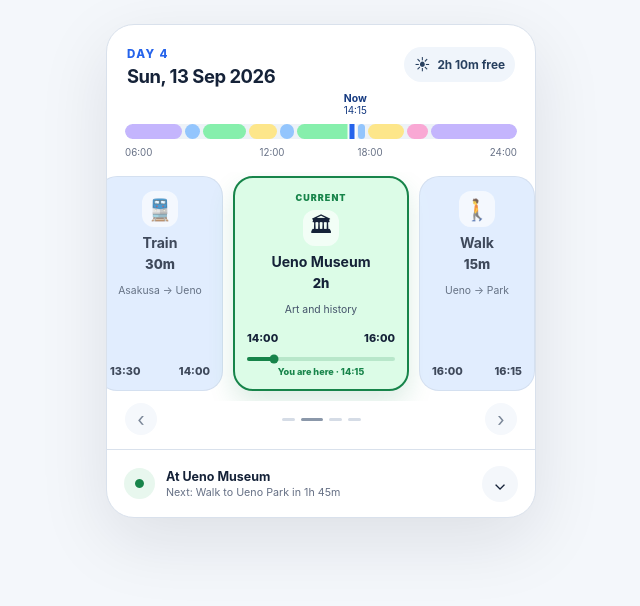
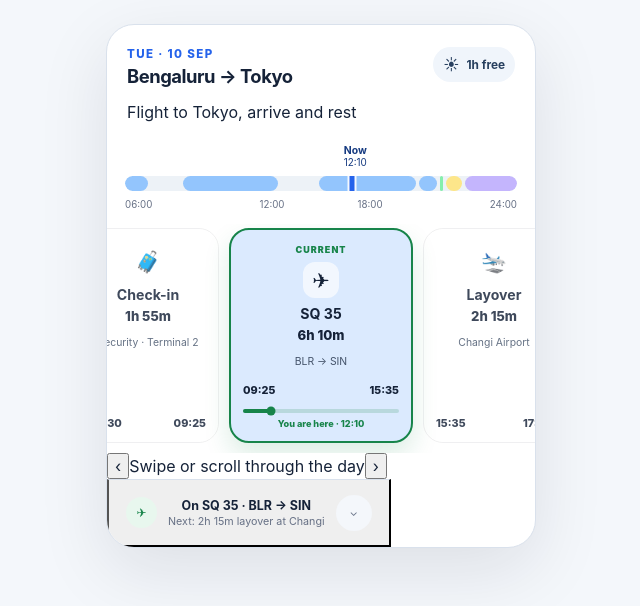
Before and after one commit to brijbh/ullalu, a Next.js app: page / in a window 1280 px wide. Shown: the top 606 px of the page, without its empty margins (319-959 px from the left). Built offline with nearby package versions, Linux system fonts and the light colour scheme.

Commit message:
feat: align expanded day card with detailed itinerary mockup

```diff
--- a/app/page.tsx
+++ b/app/page.tsx
@@ -2,7 +2,7 @@
 
 import { useEffect, useRef, useState } from "react";
 
-type SegmentKind = "travel" | "activity" | "free" | "reservation" | "rest";
+type SegmentKind = "travel" | "activity" | "free" | "reservation" | "rest" | "buffer";
 
 type FocusSegment = {
   kind: SegmentKind;
@@ -16,117 +16,216 @@ type FocusSegment = {
   current?: boolean;
 };
 
+type TimelineItem = {
+  time: string;
+  suffix?: string;
+  kind: SegmentKind;
+  icon: string;
+  title: string;
+  meta: string;
+  chip?: string;
+};
+
 const overviewSegments = [
-  { kind: "rest", weight: 2 },
-  { kind: "travel", weight: 0.5 },
-  { kind: "activity", weight: 1.5 },
+  { kind: "travel", weight: 1.5 },
+  { kind: "buffer", weight: 1.92 },
+  { kind: "travel", weight: 6.17 },
+  { kind: "buffer", weight: 2.25 },
+  { kind: "travel", weight: 6.33 },
+  { kind: "travel", weight: 1.17 },
+  { kind: "activity", weight: 0.25 },
   { kind: "free", weight: 1 },
-  { kind: "travel", weight: 0.5 },
-  { kind: "activity", weight: 2 },
-  { kind: "travel", weight: 0.25 },
-  { kind: "free", weight: 1.25 },
-  { kind: "reservation", weight: 0.75 },
-  { kind: "rest", weight: 3 },
+  { kind: "rest", weight: 3.41 },
 ] as const;
 
 const focusSegments: FocusSegment[] = [
   {
-    kind: "activity",
-    icon: "☕",
-    title: "Breakfast",
-    duration: "1h",
-    start: "08:30",
-    end: "09:30",
-    detail: "Asakusa",
-    width: 132,
+    kind: "travel",
+    icon: "🚗",
+    title: "To BLR Airport",
+    duration: "45m",
+    start: "06:00",
+    end: "06:45",
+    detail: "Home → BLR",
+    width: 138,
+  },
+  {
+    kind: "buffer",
+    icon: "🧳",
+    title: "Check-in",
+    duration: "1h 55m",
+    start: "07:30",
+    end: "09:25",
+    detail: "Security · Terminal 2",
+    width: 142,
+  },
+  {
+    kind: "travel",
+    icon: "✈",
+    title: "SQ 35",
+    duration: "6h 10m",
+    start: "09:25",
+    end: "15:35",
+    detail: "BLR → SIN",
+    width: 184,
+    current: true,
+  },
+  {
+    kind: "buffer",
+    icon: "🛬",
+    title: "Layover",
+    duration: "2h 15m",
+    start: "15:35",
+    end: "17:50",
+    detail: "Changi Airport",
+    width: 142,
+  },
+  {
+    kind: "travel",
+    icon: "✈",
+    title: "SQ 12",
+    duration: "6h 20m",
+    start: "17:50",
+    end: "14:10 +1",
+    detail: "SIN → NRT",
+    width: 184,
   },
   {
     kind: "travel",
     icon: "🚆",
-    title: "Train",
-    duration: "30m",
-    start: "13:30",
-    end: "14:00",
-    detail: "Asakusa → Ueno",
-    width: 126,
+    title: "To hotel",
+    duration: "1h 10m",
+    start: "14:10",
+    end: "15:20",
+    detail: "NRT → Shinjuku",
+    width: 146,
   },
   {
     kind: "activity",
-    icon: "🏛",
-    title: "Ueno Museum",
-    duration: "2h",
-    start: "14:00",
-    end: "16:00",
-    detail: "Art and history",
-    width: 176,
-    current: true,
-  },
-  {
-    kind: "travel",
-    icon: "🚶",
-    title: "Walk",
+    icon: "🏨",
+    title: "Check-in",
     duration: "15m",
-    start: "16:00",
-    end: "16:15",
-    detail: "Ueno → Park",
-    width: 116,
+    start: "15:20",
+    end: "15:35",
+    detail: "Hotel Gracery",
+    width: 132,
   },
   {
     kind: "free",
     icon: "◷",
-    title: "Free",
-    duration: "45m",
-    start: "16:15",
-    end: "17:00",
+    title: "Free time",
+    duration: "~1h",
+    start: "15:35",
+    end: "16:35",
     detail: "Explore nearby",
-    width: 122,
+    width: 132,
+  },
+];
+
+const timelineItems: TimelineItem[] = [
+  {
+    time: "06:00",
+    kind: "travel",
+    icon: "🚗",
+    title: "Travel to BLR Airport",
+    meta: "Car · 45 min · 32 km",
+    chip: "Home → BLR",
   },
   {
-    kind: "reservation",
-    icon: "🍜",
-    title: "Dinner",
-    duration: "1h 30m",
-    start: "18:30",
-    end: "20:00",
-    detail: "Reservation",
-    width: 154,
+    time: "07:30",
+    kind: "buffer",
+    icon: "🧳",
+    title: "Check-in & Security",
+    meta: "1h 55m · Kempegowda Int. Airport (BLR)",
+  },
+  {
+    time: "09:25",
+    kind: "travel",
+    icon: "✈",
+    title: "SQ 35   BLR → SIN",
+    meta: "6h 10m · Singapore Airlines",
+    chip: "Terminal 2",
+  },
+  {
+    time: "15:35",
+    kind: "buffer",
+    icon: "🛬",
+    title: "Layover in Singapore",
+    meta: "2h 15m · Changi Airport (SIN)",
+  },
+  {
+    time: "17:50",
+    kind: "travel",
+    icon: "✈",
+    title: "SQ 12   SIN → NRT",
+    meta: "6h 20m · Singapore Airlines",
+    chip: "Terminal 3",
+  },
+  {
+    time: "14:10",
+    suffix: "+1d",
+    kind: "travel",
+    icon: "🚆",
+    title: "Travel to hotel",
+    meta: "1h 10m · Train (Narita Express)",
+    chip: "NRT → Hotel",
+  },
+  {
+    time: "15:20",
+    kind: "activity",
+    icon: "🏨",
+    title: "Check-in",
+    meta: "Hotel Gracery Shinjuku · Shinjuku, Tokyo",
+  },
+  {
+    time: "",
+    kind: "free",
+    icon: "◷",
+    title: "Evening free time",
+    meta: "~ 1 hour · Explore nearby / early dinner",
   },
 ];
 
 export default function Home() {
   const [expanded, setExpanded] = useState(false);
   const currentRef = useRef<HTMLElement | null>(null);
+  const stripRef = useRef<HTMLElement | null>(null);
 
   useEffect(() => {
     currentRef.current?.scrollIntoView({
-      behavior: "auto",
+      behavior: "instant",
       block: "nearest",
       inline: "center",
     });
   }, []);
 
+  const scrollStrip = (direction: -1 | 1) => {
+    stripRef.current?.scrollBy({ left: direction * 170, behavior: "smooth" });
+  };
+
   return (
     <main className="page-shell">
       <section
         className={`calendar-card${expanded ? " calendar-card--expanded" : ""}`}
-        aria-label="Ullalu Day 4 itinerary"
-        onClick={() => setExpanded((value) => !value)}
+        aria-label="Ullalu travel day itinerary"
+        onClick={() => setExpanded(true)}
       >
         <header className="calendar-card__header">
           <div>
-            <p className="day-kicker">DAY 4</p>
-            <h1>Sun, 13 Sep 2026</h1>
+            <p className="day-kicker">TUE · 10 SEP</p>
+            <h1>Bengaluru → Tokyo</h1>
+            <p className="day-subtitle">Flight to Tokyo, arrive and rest</p>
           </div>
-          <div className="free-pill" aria-label="2 hours 10 minutes free">
+          <div className="free-pill" aria-label="1 hour free">
             <span aria-hidden="true">☀</span>
-            <strong>2h 10m free</strong>
+            <strong>1h free</strong>
           </div>
         </header>
 
         <section className="overview" aria-label="Full-day overview">
           <div className="overview__now" aria-hidden="true">
             <strong>Now</strong>
-            <span>14:15</span>
+            <span>12:10</span>
           </div>
           <div className="overview__track">
             {overviewSegments.map((segment, index) => (
@@ -136,7 +235,7 @@ export default function Home() {
                 style={{ flexGrow: segment.weight }}
               />
             ))}
-            <span className="overview__marker" aria-label="Current time 14:15" />
+            <span className="overview__marker" aria-label="Current time 12:10" />
           </div>
           <div className="overview__hours" aria-hidden="true">
             <span>06:00</span>
@@ -146,7 +245,10 @@ export default function Home() {
           </div>
         </section>
 
+        {!expanded ? (
+          <>
             <section
+              ref={stripRef}
               className="focus-strip"
               aria-label="Scrollable itinerary around the current activity"
               onClick={(event) => event.stopPropagation()}
@@ -170,9 +272,9 @@ export default function Home() {
                       <span>{segment.end}</span>
                     </div>
                     {segment.current ? (
-                  <div className="activity-progress" aria-label="Current activity progress">
+                      <div className="activity-progress" aria-label="Current segment progress">
                         <span className="activity-progress__line"><span /></span>
-                    <small>You are here · 14:15</small>
+                        <small>You are here · 12:10</small>
                       </div>
                     ) : null}
                   </article>
@@ -180,52 +282,106 @@ export default function Home() {
               </div>
             </section>
 
-        <div className="swipe-hint" aria-hidden="true">
-          <span>‹</span>
-          <div><i /><i className="is-active" /><i /><i /></div>
-          <span>›</span>
+            <div className="scroll-controls" onClick={(event) => event.stopPropagation()}>
+              <button type="button" aria-label="Scroll itinerary left" onClick={() => scrollStrip(-1)}>‹</button>
+              <span>Swipe or scroll through the day</span>
+              <button type="button" aria-label="Scroll itinerary right" onClick={() => scrollStrip(1)}>›</button>
             </div>
 
-        <div className="day-insight">
-          <span className="day-insight__icon" aria-hidden="true">●</span>
+            <button className="day-insight" type="button" onClick={() => setExpanded(true)}>
+              <span className="day-insight__icon" aria-hidden="true">✈</span>
               <div>
-            <strong>At Ueno Museum</strong>
-            <span>Next: Walk to Ueno Park in 1h 45m</span>
+                <strong>On SQ 35 · BLR → SIN</strong>
+                <span>Next: 2h 15m layover at Changi</span>
               </div>
+              <span className="expand-button" aria-hidden="true">⌄</span>
+            </button>
+          </>
+        ) : (
+          <section className="expanded-view" onClick={(event) => event.stopPropagation()}>
+            <div className="expanded-summary">
+              <div className="expanded-summary__bar" aria-label="Day summary">
+                <span className="summary-block summary-block--travel" style={{ flex: 17.25 }}>✈ <strong>17h 15m</strong></span>
+                <span className="summary-block summary-block--buffer" style={{ flex: 2.25 }} aria-label="Layover and buffer" />
+                <span className="summary-block summary-block--rest" style={{ flex: 5 }}>🛏 <strong>Rest</strong></span>
+              </div>
+              <div className="expanded-summary__labels">
+                <span>09:25</span>
+                <span>14:10 (+1d)</span>
+                <strong>1h free</strong>
+              </div>
+            </div>
+
+            <div className="expanded-layout">
+              <div className="timeline" aria-label="Detailed itinerary timeline">
+                {timelineItems.map((item, index) => (
+                  <article className="timeline-row" key={`${item.title}-${index}`}>
+                    <div className="timeline-row__time">
+                      <strong>{item.time || " "}</strong>
+                      {item.suffix ? <span>{item.suffix}</span> : null}
+                    </div>
+                    <div className={`timeline-row__node timeline-row__node--${item.kind}`}>
+                      <span>{item.icon}</span>
+                    </div>
+                    <div className="timeline-row__content">
+                      <strong>{item.title}</strong>
+                      <span>{item.meta}</span>
+                    </div>
+                    {item.chip ? <span className="timeline-row__chip">{item.chip}</span> : null}
+                    <button type="button" className="timeline-row__more" aria-label={`More options for ${item.title}`}>•••</button>
+                  </article>
+                ))}
+              </div>
+
+              <aside className="detail-stack" aria-label="Travel day details">
+                <section className="route-map-card">
+                  <div className="route-map-card__map" aria-label="Route map from Bengaluru to Tokyo">
+                    <span className="map-point map-point--blr">● <small>BLR</small></span>
+                    <span className="map-route">✈</span>
+                    <span className="map-point map-point--nrt">● <small>NRT</small></span>
+                  </div>
+                  <div className="route-stats">
+                    <span><small>Total travel time</small><strong>17h 15m</strong></span>
+                    <span><small>Distance</small><strong>~ 7,300 km</strong></span>
+                  </div>
+                </section>
+
+                <section className="detail-card">
+                  <div className="detail-card__title">✈ <strong>Flight details</strong></div>
+                  <div className="detail-table">
+                    <span>SQ 35</span><span>BLR → SIN</span><span>09:25–15:35</span>
+                    <span>SQ 12</span><span>SIN → NRT</span><span>17:50–14:10 (+1d)</span>
+                  </div>
+                  <button type="button" className="text-link">View booking reference</button>
+                </section>
+
+                <section className="detail-card hotel-card">
+                  <div className="detail-card__title">🏨 <strong>Hotel</strong></div>
+                  <div className="hotel-card__content">
+                    <div className="hotel-card__thumb" aria-hidden="true">🏙</div>
+                    <div><strong>Hotel Gracery Shinjuku</strong><span>Shinjuku, Tokyo</span></div>
+                  </div>
+                  <button type="button" className="text-link">View details</button>
+                </section>
+
+                <section className="detail-card">
+                  <div className="detail-card__title"><span>▤</span><strong>Notes</strong></div>
+                  <p>Immigration can take time. Consider eSIM setup at the airport.</p>
+                </section>
+              </aside>
+            </div>
+
             <button
               type="button"
-            className="expand-button"
-            aria-expanded={expanded}
-            aria-label={expanded ? "Collapse day" : "Expand day"}
-            onClick={(event) => {
-              event.stopPropagation();
-              setExpanded((value) => !value);
-            }}
+              className="collapse-button"
+              aria-label="Collapse day card"
+              onClick={() => setExpanded(false)}
             >
-            {expanded ? "⌃" : "⌄"}
+              <span>Collapse day</span>
+              <span aria-hidden="true">⌃</span>
             </button>
-        </div>
-
-        <div className="expanded-panel" aria-hidden={!expanded}>
-          <div className="expanded-panel__grid">
-            <div>
-              <span className="expanded-panel__label">CURRENT ACTIVITY</span>
-              <strong>Ueno Museum</strong>
-              <p>14:00–16:00 · Art and history</p>
-            </div>
-            <div>
-              <span className="expanded-panel__label">UP NEXT</span>
-              <strong>Walk to Ueno Park</strong>
-              <p>16:00–16:15 · 15 minutes</p>
-            </div>
-          </div>
-          <div className="day-totals" aria-label="Day totals">
-            <span><strong>3h 10m</strong> travel</span>
-            <span><strong>7h 45m</strong> activities</span>
-            <span><strong>2h 10m</strong> free</span>
-          </div>
-          <p className="expanded-panel__note">Busy day · several short movements, but a useful free-time pocket before dinner.</p>
-        </div>
+          </section>
+        )}
       </section>
     </main>
   );
```
Lines whose indentation alone changed are shown as unchanged.
